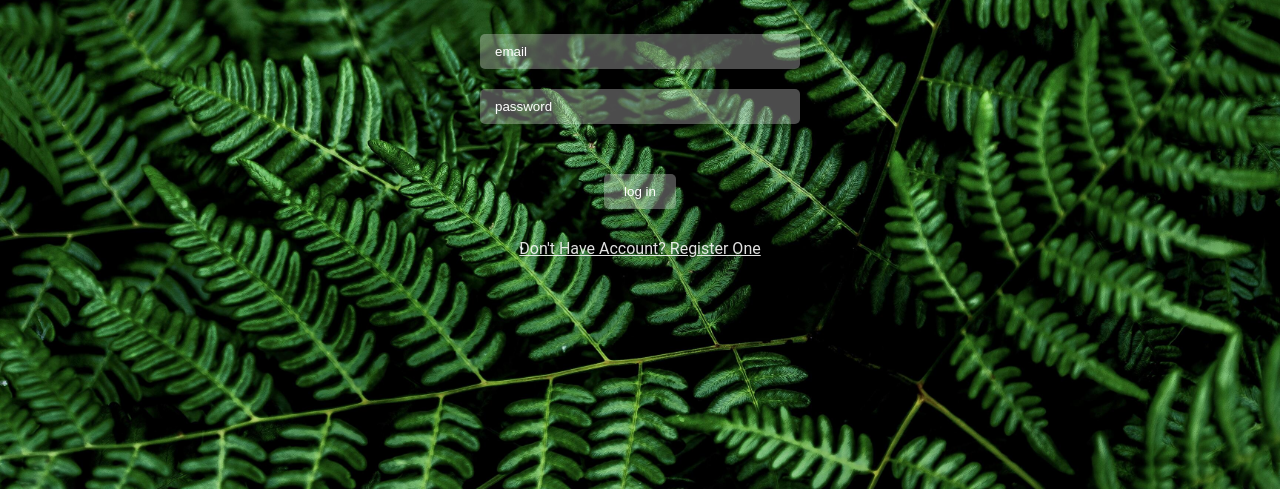
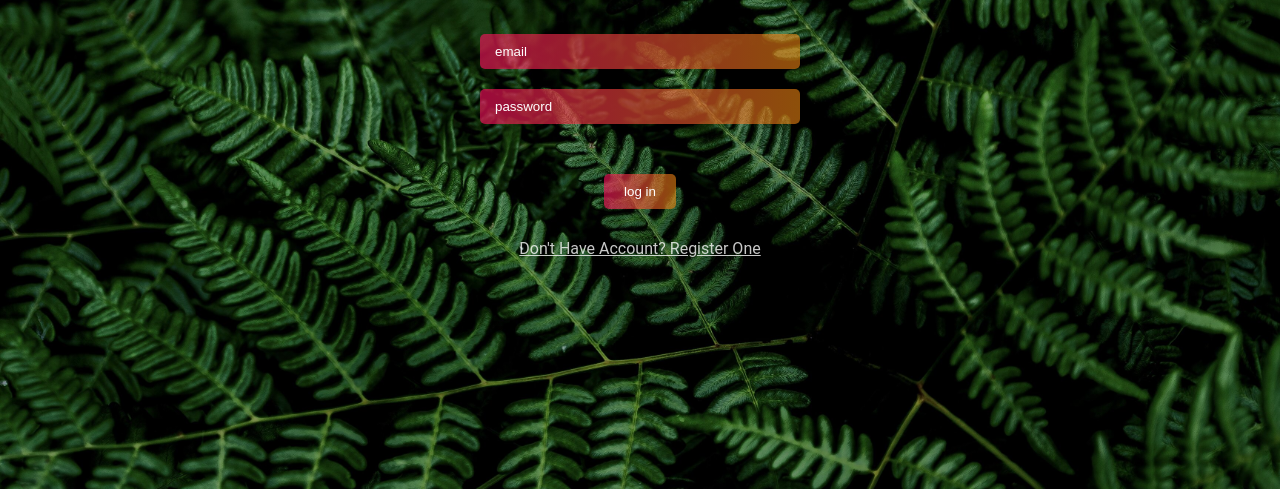
Before and after one commit to Shaun7heSheep/Login-FullStack, a plain HTML site: page login.html in a window 1280 px wide. Shown: the part 311-800 px from the top of the page. Drawn offline with Linux system fonts and the light colour scheme.

Commit message:
Update CSS form
color changes

```diff
--- a/CSS/form.css
+++ b/CSS/form.css
@@ -16,7 +16,7 @@ body {
     display: flex;
     justify-content: center;
     align-items: center;
-    background: url('../img/leaves.jpg');
+    background-image: linear-gradient(rgba(0,0,0,0.3), rgba(0,0,0,0.3)),url('../img/leaves.jpg');
     background-size: cover;
     background-position: center;
     font-family: 'roboto', sans-serif;
@@ -43,7 +43,7 @@ input, .submit-btn {
     display: block;
     margin: 20px auto;
     border-radius: 5px;
-    background: rgba(250, 250, 250, 0.3);
+    background: linear-gradient(to right, #ff10609c, #fd8f128e);
     border: none;
     color: #fff;
     padding: 15px;
@@ -55,12 +55,12 @@ input::placeholder{
 }
 
 input:focus, .submit-btn:hover {
-    background: #fff;
-    color: black;
+    background: linear-gradient(to right, #ff105f, #fd8f12);
+    color: #fff;
 }
 
 input:focus::placeholder {
-    color: black;
+    color: #fff;
 }
 
 .submit-btn {
@@ -73,13 +73,13 @@ input:focus::placeholder {
 .link {
     text-align: center;
     text-transform: capitalize;
-    color: rgba(250, 250, 250, 0.9);
+    color: rgba(250, 250, 250, 0.8);
     display: block;
     margin: 30px auto;
 }
 
 .link:hover {
-    color: #fff;
+    color: #fd8f12;
 }
 
 .alert-box {
```
